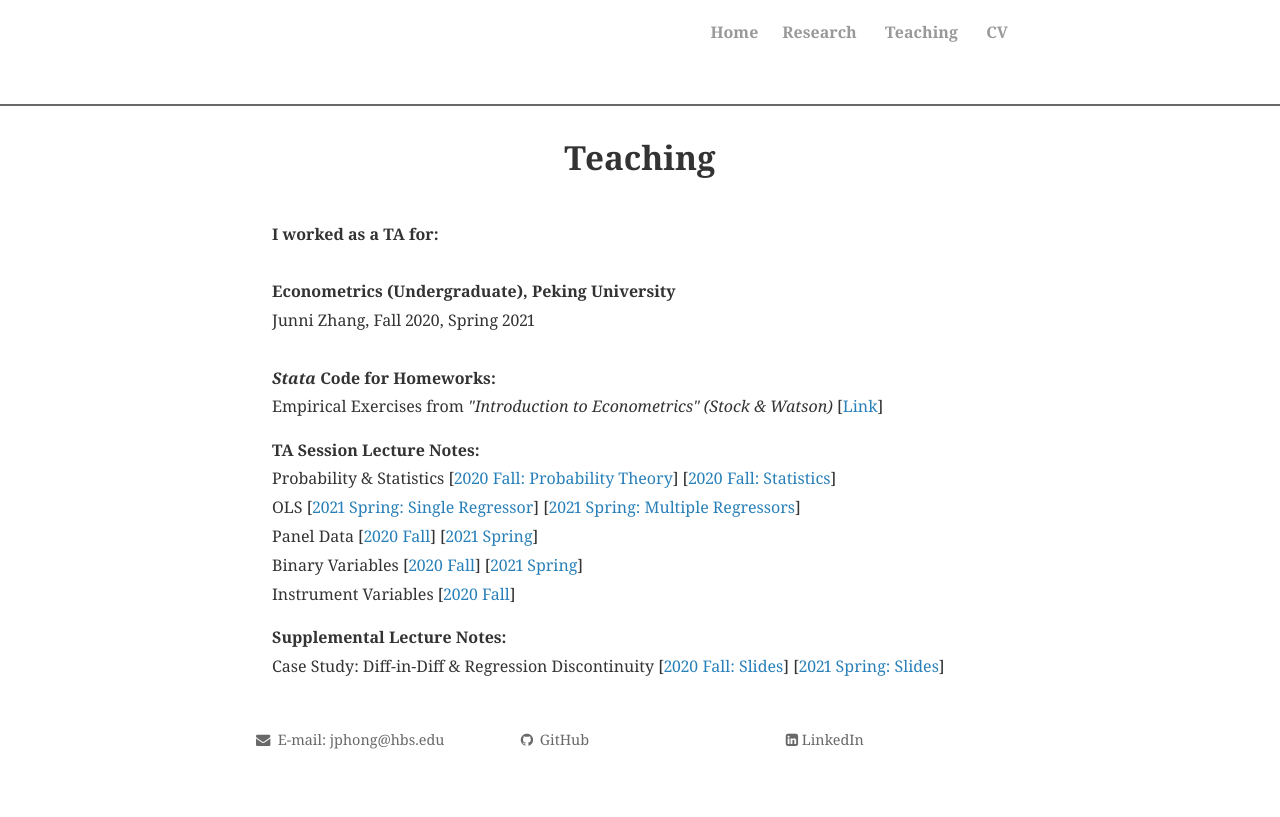
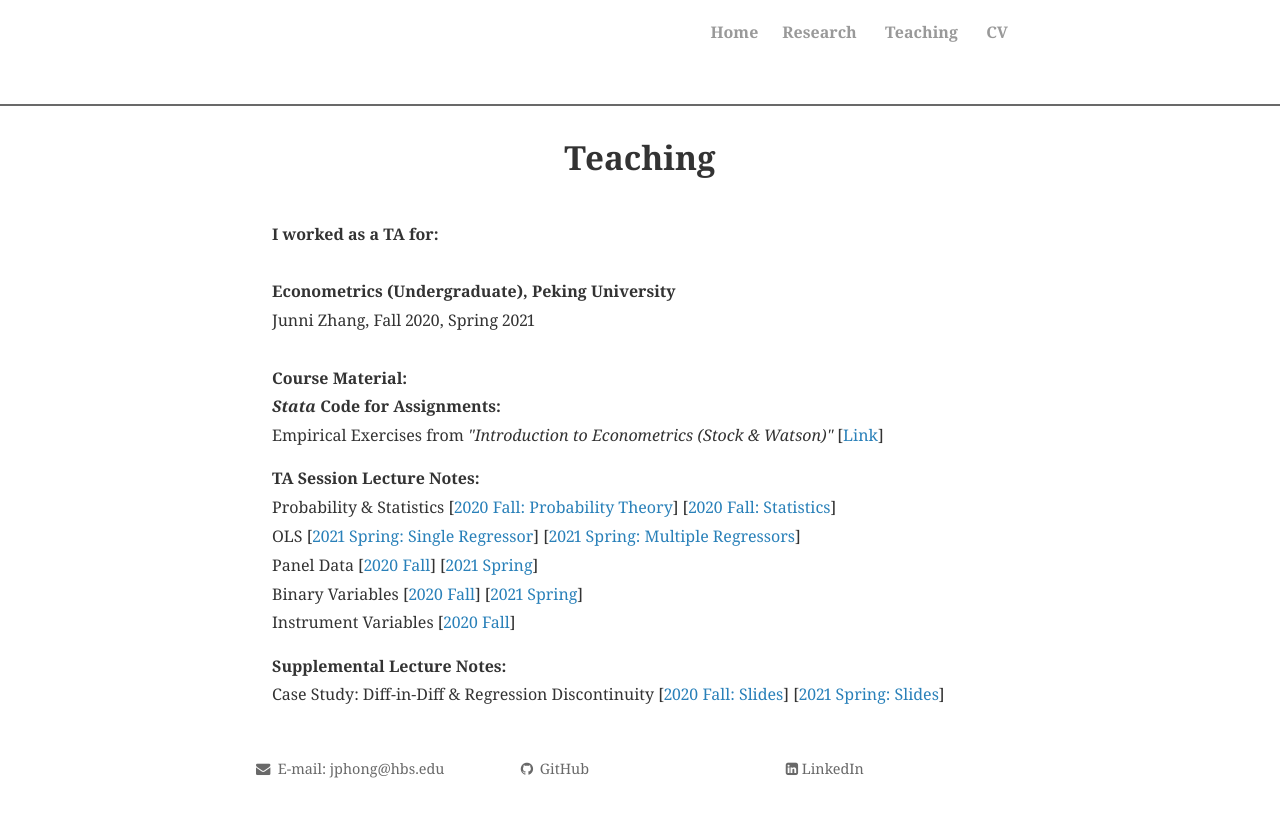
Before and after one commit to JingpengHong/JingpengHong.github.io, a Jekyll site: the page built from teaching.html, in a window 1280 px wide. Shown: the top 817 px of the page. Built offline with Jekyll 4.4.1, drawn with Linux system fonts in a browser that asks for light colours; nearby versions of some CDN libraries; comment, search, counter and statistics services are not loaded; a style sheet for code colours, icons or effects is not loaded.

Commit message:
Update teaching.html

```diff
--- a/teaching.html
+++ b/teaching.html
@@ -10,8 +10,9 @@ permalink: /teaching/
 <br>
 Junni Zhang, Fall 2020, Spring 2021
 <br><br>
-<p style="text-align:justify"><b><i>Stata</i> Code for Homeworks: </b>
-<br> Empirical Exercises from <i>"Introduction to Econometrics" (Stock & Watson) </i> [<a href="https://github.com/JingpengHong/Econometrics_TA.git" >Link</a>]
+<strong> Course Material:</strong>
+<p style="text-align:justify, text-indent:2em;"><b><i>Stata</i> Code for Assignments: </b>
+<br> Empirical Exercises from <i>"Introduction to Econometrics (Stock & Watson)" </i> [<a href="https://github.com/JingpengHong/Econometrics_TA.git" >Link</a>]
 <br>
 <p style="text-align:justify"><b>TA Session Lecture Notes: </b>
 <br>Probability & Statistics [<a href="https://www.dropbox.com/s/62at9lfbtq2j41k/Lab1.pdf?dl=0" >2020 Fall: Probability Theory</a>] [<a href="https://www.dropbox.com/s/na318rb2jbj1r1d/Lab_II.pdf?dl=0" >2020 Fall: Statistics</a>]
```
